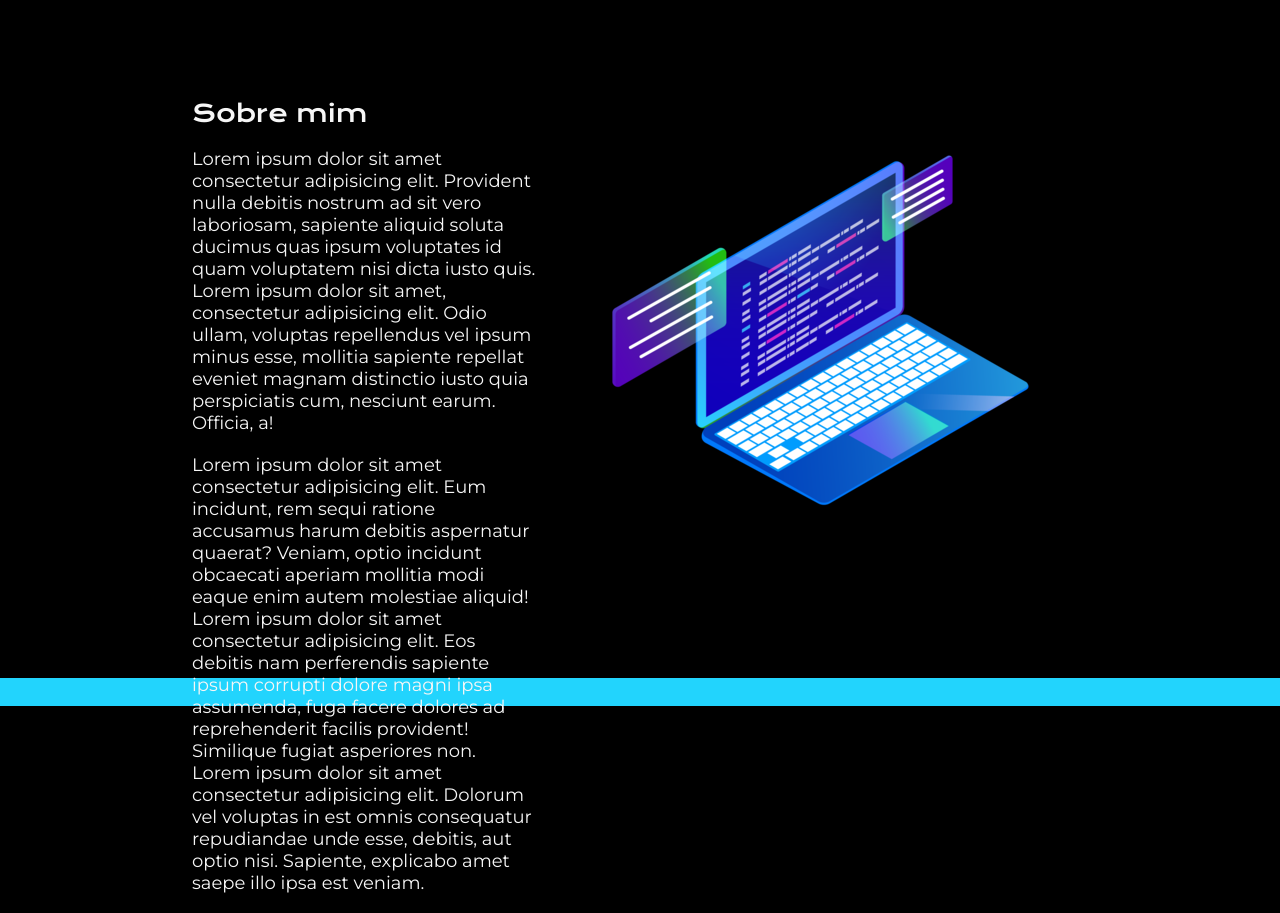
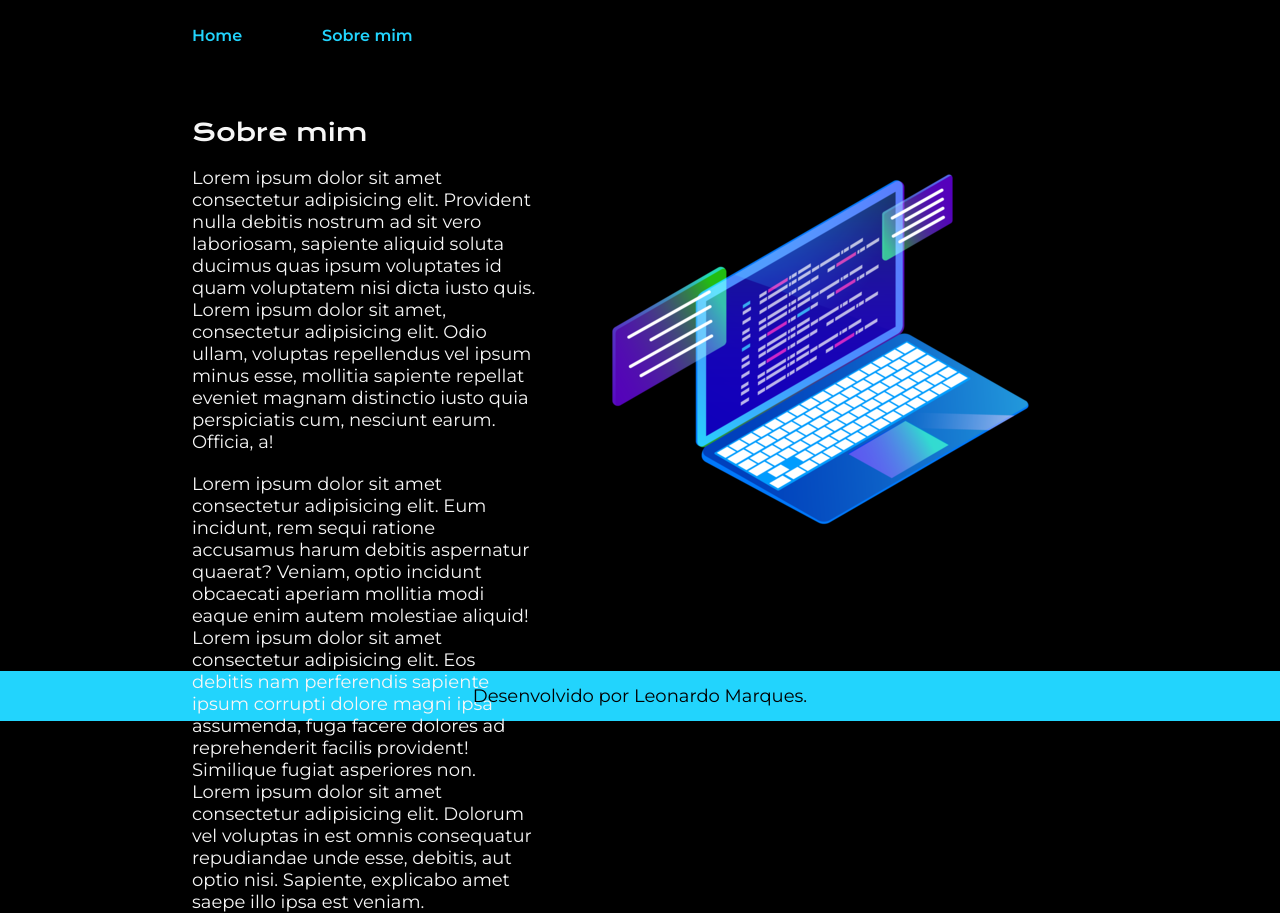
Before and after one commit to leomarquesRJ/portfolio, a plain HTML site: page about.html in a window 1280 px wide. Drawn offline with nearby package versions, Linux system fonts and the light colour scheme.

Commit message:
adicionando variaveis de cores e terminando page about

```diff
--- a/about.html
+++ b/about.html
@@ -7,8 +7,13 @@
     <title>Sobre mim</title>
 </head>
 <body>
-    <header></header>
-    <main class="container__main">
+    <header class="cabecalho">
+        <nav class="cabecalho__navegacao">
+            <a href="index.html" target="_self">Home</a>
+            <a href="about.html" target="_top">Sobre mim</a>
+        </nav>
+    </header>
+    <main class="container__main__about">
         <section class="container__section">
             <h1 class="section__titulo">Sobre mim</h1>
             <p class="section__paragrafo">
@@ -20,6 +25,6 @@
         </section>
         <img src="img/programming.png" alt="imagem PNG de pt.pngtree.com/">
     </main>
-    <footer></footer>
+    <footer class="rodape">Desenvolvido por Leonardo Marques.</footer>
 </body>
 </html>
--- a/style/style.css
+++ b/style/style.css
@@ -1,6 +1,13 @@
 
 @import url('https://fonts.googleapis.com/css2?family=Krona+One&display=swap');
 @import url('https://fonts.googleapis.com/css2?family=Montserrat:ital,wght@0,100..900;1,100..900&display=swap');
+
+:root {
+    --cor-principal: #000000;
+    --cor-segundaria: #f6f6f6;
+    --cor-terciaria: #22D4FD;
+    --cor-quarta: #444444;
+}
 
 * {
     margin: 0;
@@ -8,17 +15,25 @@
 }
 
 body {
-    background-color: black;
-    color: #f6f6f6;
+    background-color: var(--cor-principal);
+    color: var(--cor-segundaria);
     box-sizing: border-box;
 }
 
 .container__main {
-    padding: 5% 15%;
+    padding: 3% 15% 12% 15%;
     display: flex;
     align-items: center;
     justify-content: space-between;
 }
+
+.container__main__about {
+    padding: 3% 15%;
+    display: flex;
+    align-items: center;
+    justify-content: space-between;
+}
+
 
 .cabecalho__navegacao {
     display: flex;
@@ -30,7 +45,11 @@ body {
     font-family: "Montserrat", sans-serif;
     font-weight: 600;
     text-decoration: none;
-    color: #22D4FD;
+    color: var(--cor-terciaria);
+}
+
+.cabecalho__navegacao > a:hover {
+   color: var(--cor-quarta);
 }
 
 
@@ -43,7 +62,7 @@ body {
 }
 
 .titulo__destaque {
-    color: #22D4FD;
+    color: var(--cor-terciaria);
 }
 
 .section__titulo {
@@ -76,7 +95,7 @@ body {
     display: flex;
     justify-content: center;
     gap: 16px;
-    border: 2px solid #22D4FD;
+    border: 2px solid var(--cor-terciaria)
     border-radius: 8px;
     font-family: "Montserrat", sans-serif;
     font-weight: 500;
@@ -89,10 +108,10 @@ body {
 }
 
 .section__div__links:hover {
-    background-color: #444444;
+    background-color: var(--cor-quarta);
 }
 
-footer {
+.rodape {
     background-color: #22D4FD;
     color: #000000;
     text-align: center;
```
Also changed, not shown: index.html (+1 -2 lines).
